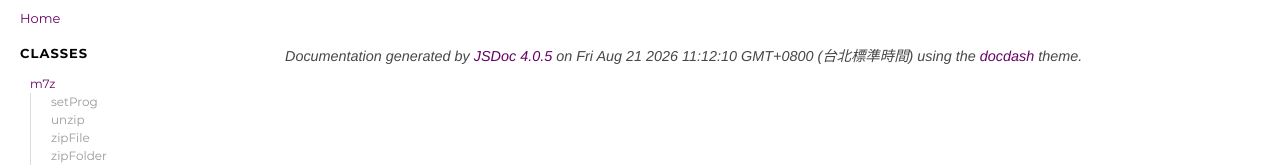
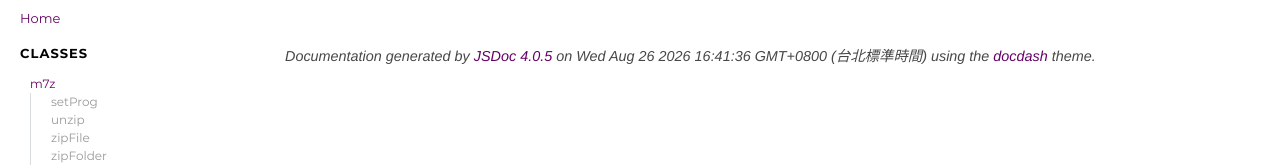
Before and after one commit to yuda-lyu/w-zip, a plain HTML site: page index.html in a window 1280 px wide. Shown: the top 167 px of the page. Drawn offline with Linux system fonts and the light colour scheme.

Commit message:
deploy 2026-08-26T08:41:53.142Z

```diff
--- a/index.html
+++ b/index.html
@@ -71,7 +71,7 @@
 <br class="clear">
 
 <footer>
-    Documentation generated by <a href="https://github.com/jsdoc3/jsdoc">JSDoc 4.0.5</a> on Fri Aug 21 2026 11:12:10 GMT+0800 (台北標準時間) using the <a href="https://github.com/clenemt/docdash">docdash</a> theme.
+    Documentation generated by <a href="https://github.com/jsdoc3/jsdoc">JSDoc 4.0.5</a> on Wed Aug 26 2026 16:41:36 GMT+0800 (台北標準時間) using the <a href="https://github.com/clenemt/docdash">docdash</a> theme.
 </footer>
 
 <script>prettyPrint();</script>
```
Also changed, not shown: m7z.html (+1 -1 lines), m7z.mjs.html (+1 -1 lines), mZip.html (+1 -1 lines), mZip.mjs.html (+1 -1 lines).
